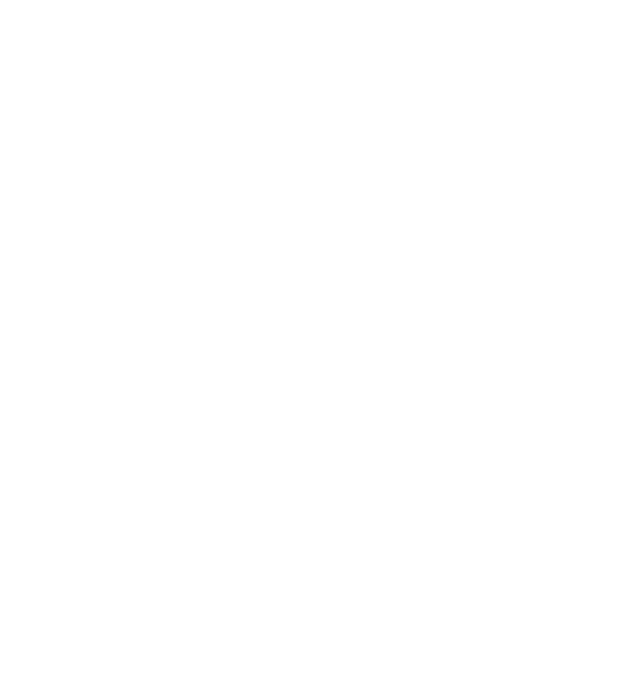
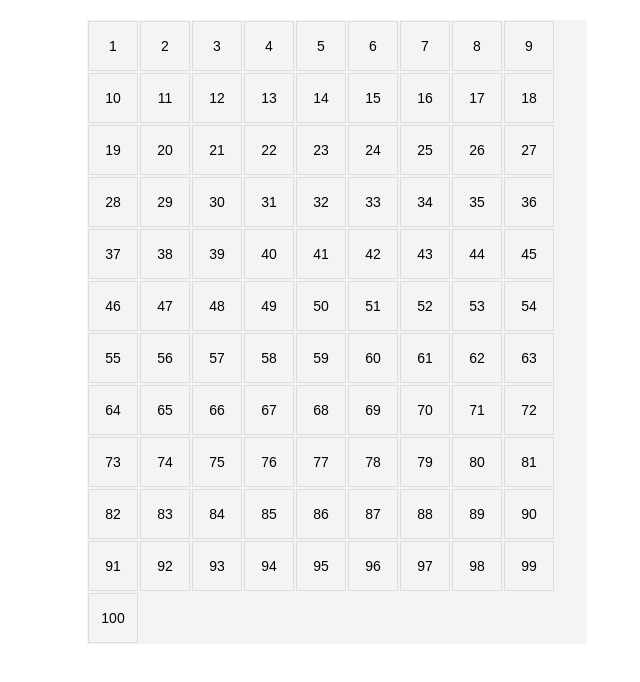
Before and after one commit to samian2002/js-campominato-grid, a plain HTML site: page index.html in a window 1280 px wide. Shown: the whole page, without its empty margins (303-943 px from the left). Drawn offline with Linux system fonts and the light colour scheme.

Commit message:
m2 creo il ciclo

```diff
--- a/css/style.css
+++ b/css/style.css
@@ -1,26 +1,25 @@
 #grid-container {
     display: flex;
     flex-wrap: wrap;
-    width: 500px; /* Larghezza del contenitore della griglia */
-    margin: 20px auto; /* Centra la griglia orizzontalmente e aggiunge margine sopra e sotto */
-    background-color: #f4f4f4; /* Sfondo leggero per il contenitore */
+    width: 500px;
+    margin: 20px auto;
+    background-color: #f4f4f4;
 }
 
 .grid-item {
-    width: 48px; /* Larghezza di ogni cella */
-    height: 48px; /* Altezza di ogni cella */
-    border: 1px solid #ddd; /* Bordo sottile e discreto */
+    width: 48px;
+    height: 48px;
+    border: 1px solid #ddd;
     display: flex;
     justify-content: center;
     align-items: center;
-    margin: 1px; /* Piccolo spazio tra le celle */
-    font-family: Arial, sans-serif; /* Font moderno e leggibile */
-    color: #333; /* Colore del testo scuro per contrasto */
-    font-size: 14px; /* Dimensione del testo leggibile */
-    transition: background-color 0.3s, font-size 0.3s; /* Transizione dolce per effetti */
+    margin: 1px;
+    font-family: Arial, sans-serif;
+    font-size: 14px;
+    transition: background-color 0.3s, font-size 0.3s;
 }
 
 .grid-item:hover {
-    background-color: #e0e0e0; /* Cambio colore allo hover */
-    font-size: 16px; /* Aumento della dimensione del testo */
+    background-color: #e0e0e0;
+    font-size: 16px;
 }
--- a/index.html
+++ b/index.html
@@ -13,6 +13,9 @@
             <div class="grid-item" id="cell2">2</div>
         </div>
     -->
+    <div id="grid-container">
+        <!-- La griglia sarà generata qui -->
+    </div>
 <script src="./scripts/main.js"></script>
 </body>
 </html>
--- a/scripts/main.js
+++ b/scripts/main.js
@@ -0,0 +1,34 @@
+const gridContainer = document.getElementById('grid-container');
+/*
+for (let i = 1; i <= 100; i++) {
+    const cell = document.createElement('div');
+    cell.className = 'grid-item';
+    cell.id = 'cell' + i;
+    cell.textContent = i;
+    gridContainer.appendChild(cell);
+    gridContainer.appendChild(cell);
+    cell.addEventListener('click', function() {
+        console.log('Cella cliccata: ' + cell.textContent);
+        cell.style.backgroundColor = 'lightblue'; // Cambia il colore di sfondo al clic
+    });
+}
+*/
+
+
+function createCell(id) {
+    const cell = document.createElement('div');
+    cell.className = 'grid-item';
+    cell.id = 'cell' + id;
+    cell.textContent = id;
+
+    cell.addEventListener('click', function() {
+        console.log('Cella cliccata: ' + cell.textContent);
+        cell.style.backgroundColor = 'lightblue';
+    });
+    return cell;
+}
+
+for (let i = 1; i <= 100; i++) {
+    const cell = createCell(i);
+    gridContainer.appendChild(cell);
+}
```
